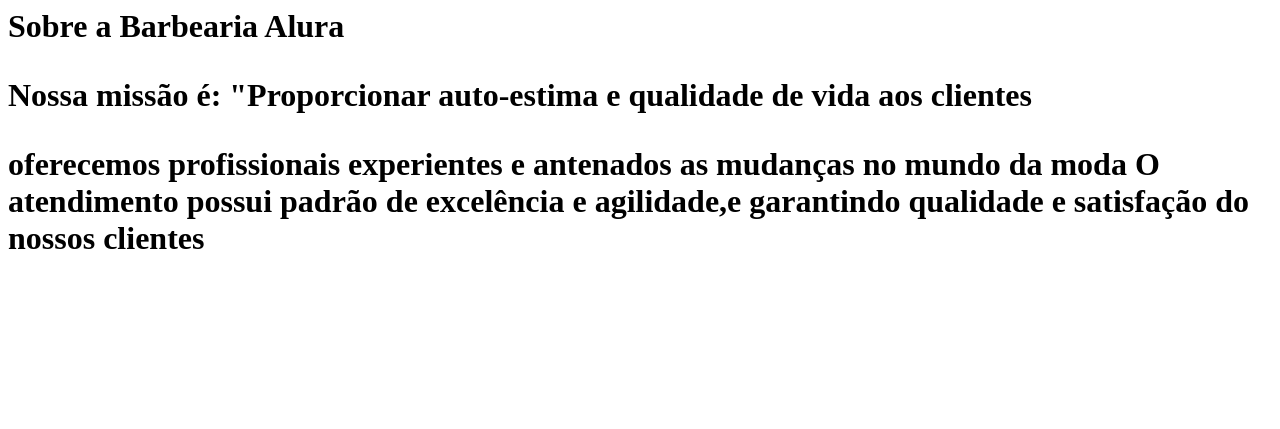
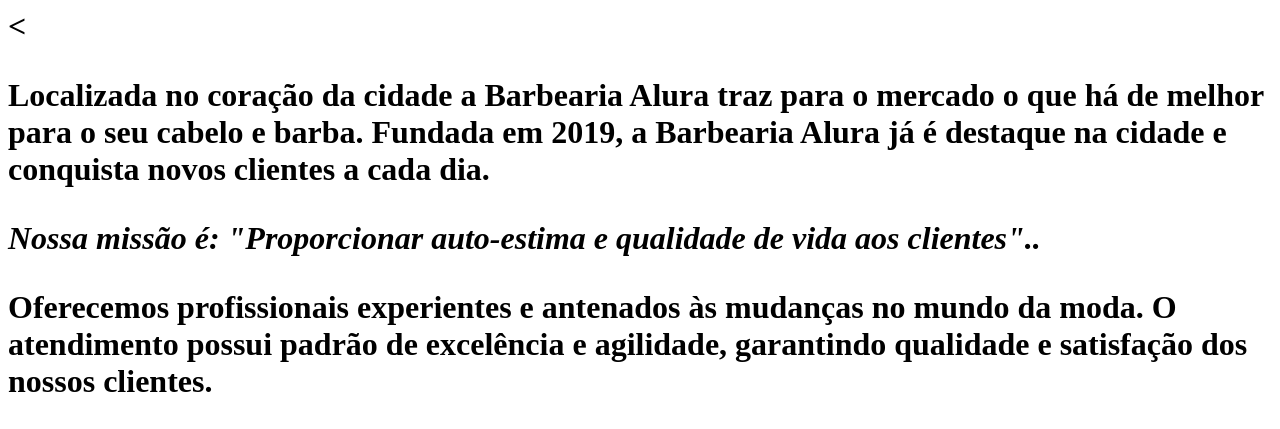
Before and after one commit to vicente-pereira/meu.primeiro.site, a plain HTML site: page index.html in a window 1280 px wide. Drawn offline with Linux system fonts and the light colour scheme.

Commit message:
Add files via upload

```diff
--- a/index.html
+++ b/index.html
@@ -1,5 +1,8 @@
-<h1>Sobre a Barbearia Alura
+<h1 a Barbearia Alura</h1>
+<
+<p>Localizada no coração da cidade a <strong>Barbearia Alura</strong> traz para o mercado o que há de melhor para o seu cabelo e barba. Fundada em 2019, a Barbearia Alura já é destaque na cidade e conquista novos clientes a cada dia.</p>
 
-<p>Nossa missão é: "Proporcionar auto-estima e qualidade de vida aos clientes</p>
+<p><em>Nossa missão é:<strong> "Proporcionar auto-estima e qualidade de vida aos clientes".</strong>.</em></p>
 
-<p>oferecemos profissionais experientes e antenados as mudanças no mundo da moda O atendimento possui padrão de excelência e agilidade,e garantindo qualidade e satisfação do nossos clientes</p>
+<p>Oferecemos profissionais experientes e antenados às mudanças no mundo da moda. O atendimento possui padrão de excelência e agilidade, garantindo qualidade e satisfação dos nossos clientes.</p>
+<tag>
```
